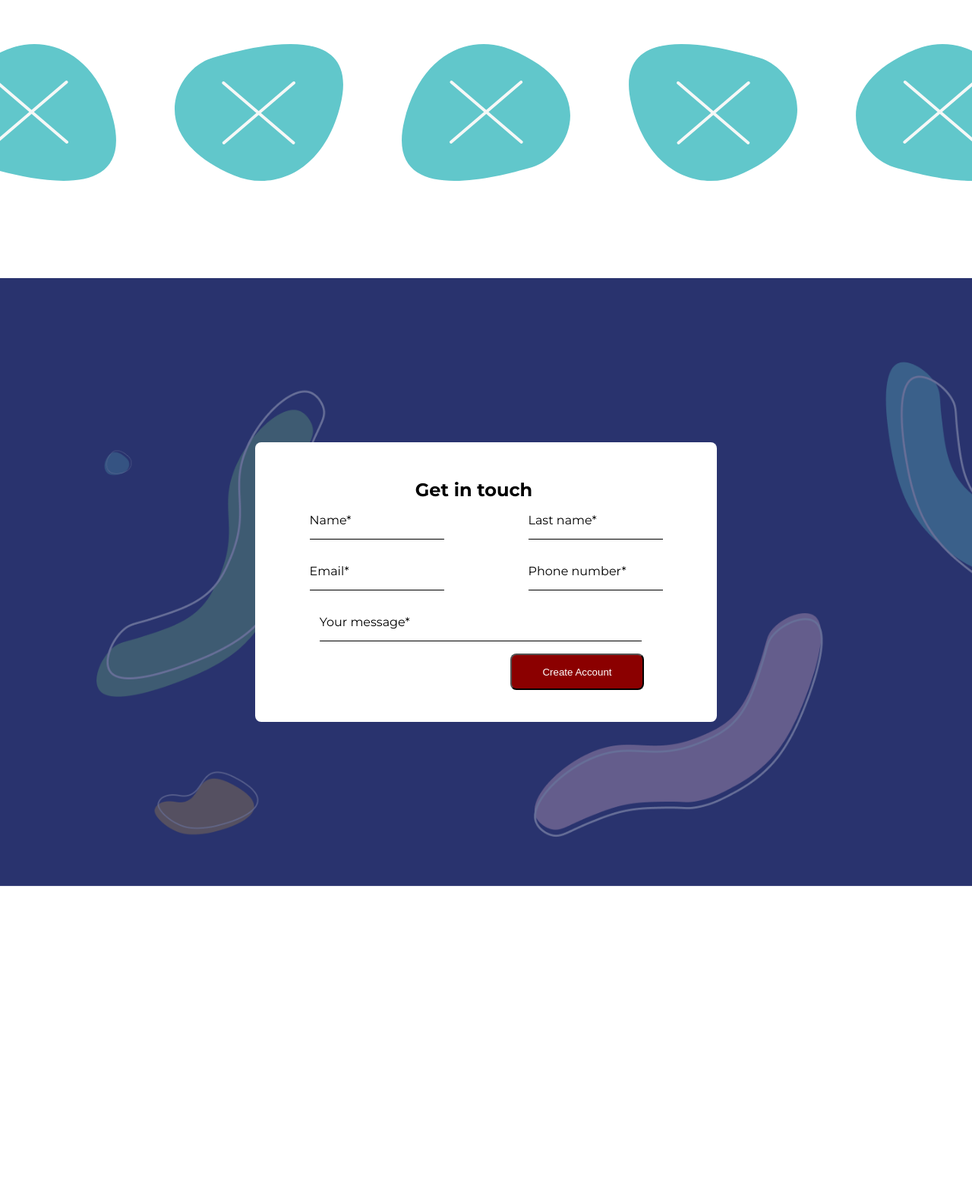
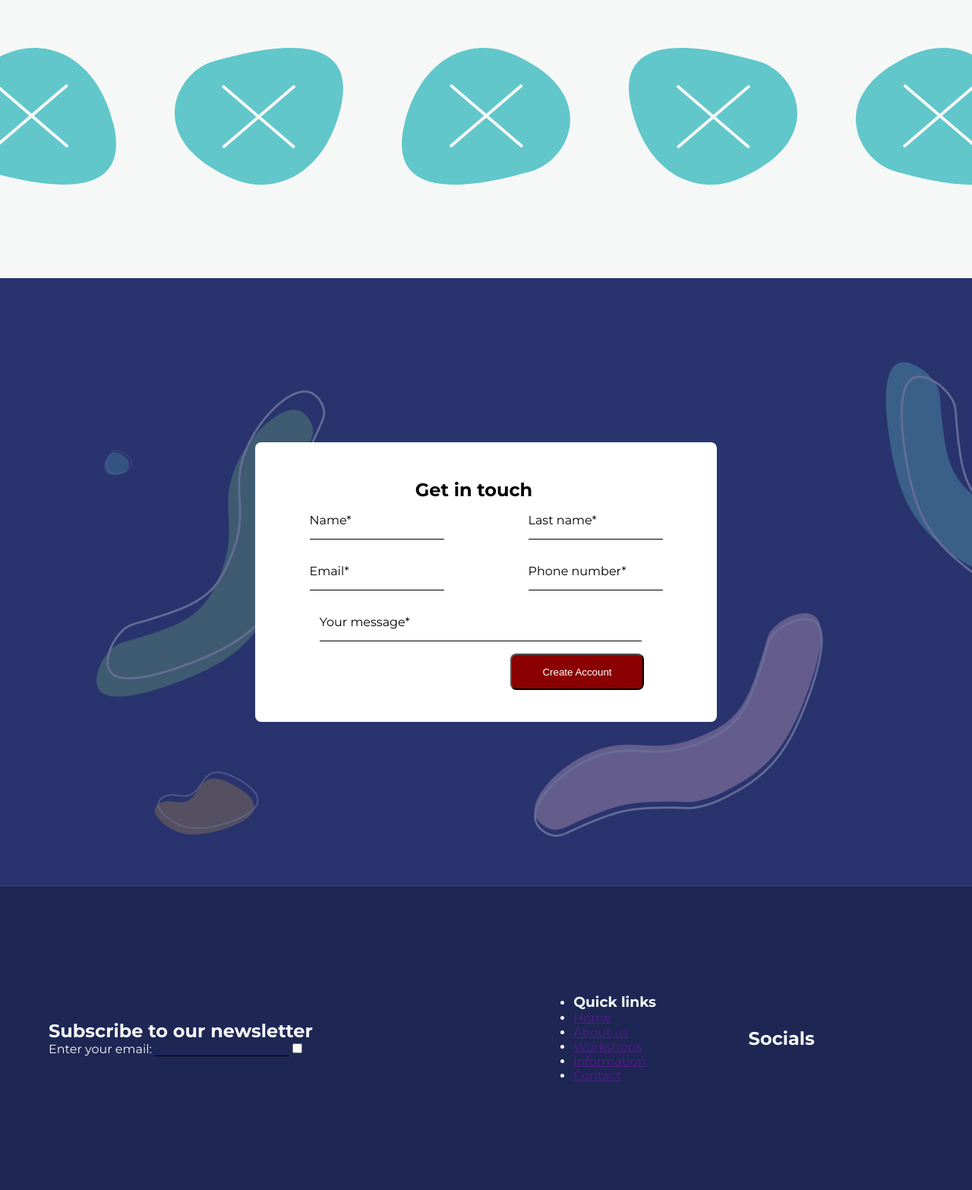
Before and after one commit to JurrevE/spelrebel, an Astro site: page /about in a window 1280 px wide. Shown: the part 194-1760 px from the top of the page at 76% size. Before the commit the page ends 1360 px from the top, so only its background shows below. Built offline with nearby package versions, Linux system fonts and the light colour scheme; Astro itself is replaced by a stand-in of ours.

Commit message:
footer+reviews+maintit

```diff
--- /dev/null
+++ b/src/components/FooterComponent.astro
@@ -0,0 +1,41 @@
+---
+import "../style/global.css"
+---
+<section class="footersection">
+    <div class="footercontent">
+        <div class="linkerkant">
+            <h2>Subscribe to our newsletter</h2>
+            <label for="email">Enter your email:</label>
+            <input type="email" id="email" name="email">
+            <input type="checkbox" id="vehicle1" name="vehicle1" value="Bike">
+
+        </div>
+
+        <div class="middel">
+            <ul>
+                <li><h3>Quick links</h3></li>
+                <li><a href="">Home</a></li>
+                <li><a href="">About us</a></li>
+                <li><a href="">Workshops</a></li>
+                <li><a href="">Information</a></li>
+                <li><a href="">Contact</a></li>
+            </ul>
+        </div>
+
+        <div class="rechterkant">
+            <h2>Socials</h2>
+
+
+
+        </div>
+
+
+
+
+
+    </div>
+
+
+
+
+</section>
--- a/src/components/PartnerSection.astro
+++ b/src/components/PartnerSection.astro
@@ -5,5 +5,7 @@ import PartnerLogo from './icon/PartnerLogo.astro'
 ---
 <section class = "partnersection" >
 <h2>Partners</h2>
-<PartnerLogo class="partnerlogo" />
+<div class="partnerlogodiv">
+    <PartnerLogo  />
+</div>
 </section>
--- a/src/layouts/BaseLayout.astro
+++ b/src/layouts/BaseLayout.astro
@@ -1,4 +1,5 @@
 ---
+import FooterComponent from "../components/FooterComponent.astro"
 import HeaderComponent from "../components/HeaderComponent.astro"
 import PartnerSection from "../components/PartnerSection.astro"
 import Signupform from "../components/signupform.astro"
@@ -19,5 +20,6 @@ import '../style/global.css'
         <slot />
 		<PartnerSection />
         <Signupform />
+		<FooterComponent />
 	</body>
 </html>
--- a/src/pages/index.astro
+++ b/src/pages/index.astro
@@ -7,10 +7,13 @@ import { Image } from "astro:assets";
 import SlidingSection from "../components/SlidingSection.astro";
 import ReviewCard from "../components/ReviewCard.astro"
 import HeroSection from "../components/HeroSection.astro"
+import FooterComponent from "../components/FooterComponent.astro";
+import ShortInfo from "../components/ShortInfo.astro"
 ---
 
 <BaseLayout>
 	<HeroSection/>
+	<ShortInfo />
 	<SlidingSection />
 	<section>
 	<div class="flower-section">
@@ -31,12 +34,13 @@ import HeroSection from "../components/HeroSection.astro"
 	</div>
 </section>
 		<section class="review-section">
-			<h2>See what other think</h2>
+			<h1>See what other think</h1>
 			<div class="review-card-container">
 				<ReviewCard paragraph="Lorem ipsum dolor sit amet, consectetur adipiscing elit, sed do eiusmod tempor incididunt utlabore et dolore magna aliqua." />
 				<ReviewCard paragraph="Messi is de beste voetballer allertijden en het feit dat Ronaldo soms met hem wordt vergelen is een schande." />
 				<ReviewCard paragraph="Lorem ipsum dolor sit amet, consectetur adipiscing elit, sed do eiusmod tempor incididunt utlabore et dolore magna aliqua." />
 			</div>
 		</section>
+
 	<script src="../scripts/main.js"></script>
 </BaseLayout>
--- a/src/style/global.css
+++ b/src/style/global.css
@@ -90,6 +90,7 @@ body {
     justify-content: space-between;
     height: 100%;
     font-family: "Montserrat", sans-serif;
+    background-color: var(--white-main);
 }
 header{
 
@@ -192,6 +193,7 @@ footer{
 .flower-section h1 {
     text-align: center;
     margin: 3rem;
+    font-size: 3rem;
 }
 
 .flower-section img{
@@ -321,14 +323,18 @@ footer{
 .review-section{
     height: 100vh;
     width: 100%;
-    background: pink;
+    background: var(--Dblue-main);
     text-align: center;
+}
+
+.review-section h1{
+    margin: 3rem;
+    color: #fff;
 }
 
 .review-card-container{
     display: flex;
     justify-content: space-around;
-    height: 20%;
 
 }
 
@@ -337,20 +343,12 @@ footer{
     display: flex;
     flex-direction: column;
     justify-content: space-around;
-    height: 100%;
+    height: 15rem;
     width: 30%;
     border-radius: 1rem;
+    border: 1px solid #EE6922;
 }
 
-.quote-mark {
-    height: 4rem;
-
-}
-
-.quote-mark img{
-    height: 100%;
-    width: 100%;
-}
 
 .card-text-container{
     display: flex;
@@ -360,23 +358,26 @@ footer{
 }
 
 .card-text-container p{
-
     font-size: 1rem;
     width: 70%;
     text-align: left;
 }
 
+.card-star-container{
+    margin: 0 auto;
+}
+
 .card-star-rating{
-    height: 20%;
-    width: 70%;
     display: flex;
-    margin: 0 auto;
+    justify-content: space-around;
+    height: 2.5rem;
+    gap: 1rem;
+    width: 100%;
 }
 
 .card-star-rating img{
     height: 100%;
     width: 100%;
-    padding: 0.5rem;
 }
 
 
@@ -480,6 +481,9 @@ form {
     width: 100%;
 }
 
+.partnersection h2 {
+    font-size: 3rem;
+}
 
 .hero-section{
     height: 100vh;
@@ -538,4 +542,49 @@ form {
 
 .hero-bg{
     width: 100%;
+    z-index: -2;
+    position: absolute;
 }
+
+.short-info-section{
+    display: flex;
+
+    width: 100%;
+    height: 100vh;
+}
+
+
+
+
+
+
+
+
+.footersection {
+    height: 50vh;
+    width: 100%;
+    margin: 0 auto;
+    background: #1E2654;
+}
+
+.footercontent {
+    width: 90%;
+    height: 100%;
+    display: grid;
+    margin: 0 auto ;
+    grid-template-columns: 3fr 1fr 1fr ;
+    align-items: center;
+}
+
+.linkerkant {
+color:var(--white-main);
+}
+
+.middel {
+    color: var(--white-main);
+    justify-items: space-around;
+}
+
+.rechterkant {
+    color: var(--white-main);
+}
```
Also changed, not shown: src/components/ReviewCard.astro (+5 -2 lines), src/components/ShortInfo.astro (added, +14 -0 lines), src/scripts/main.js (+13 -0 lines).
